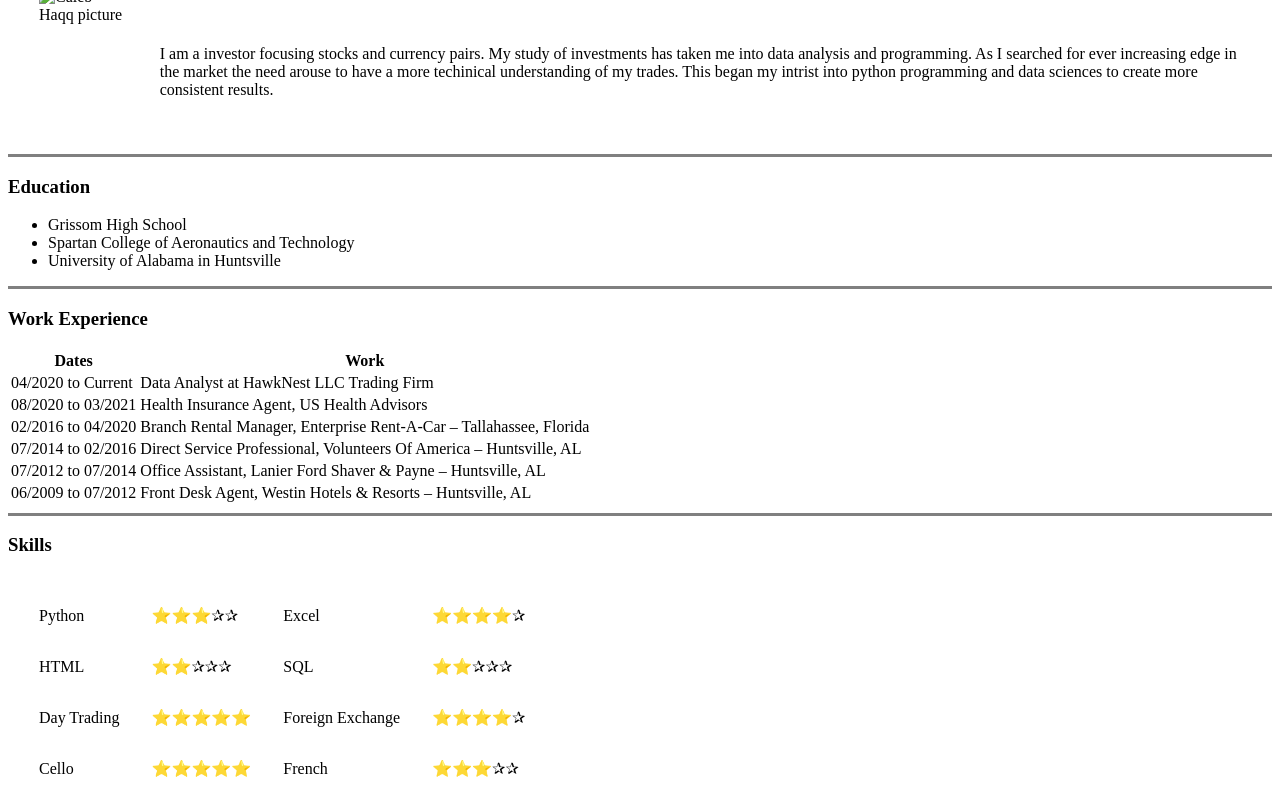
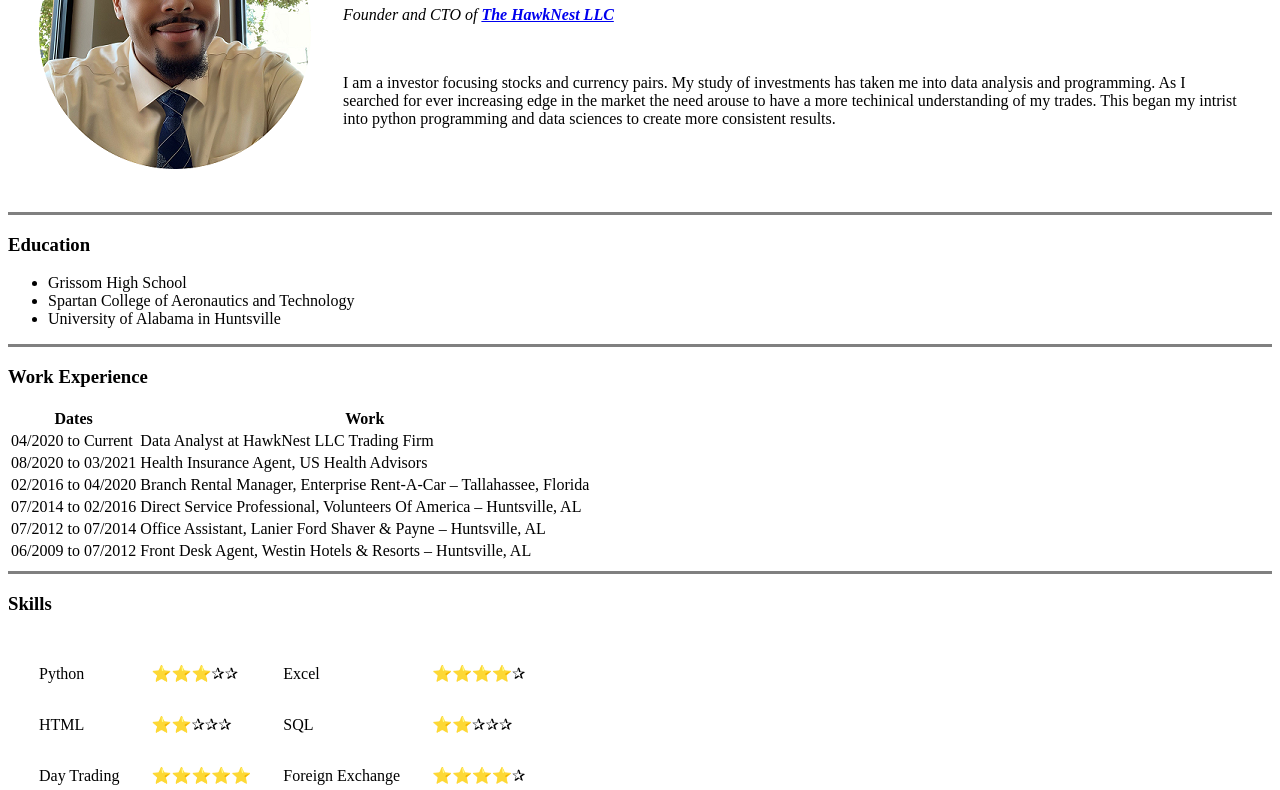
Before and after one commit to Hawkk2/Cv_Resume, a plain HTML site: page index.html in a window 1280 px wide. Shown: the part 142-932 px from the top of the page. Drawn offline with Linux system fonts and the light colour scheme.

Commit message:
Update index.html

```diff
--- a/index.html
+++ b/index.html
@@ -9,7 +9,7 @@
 <body>
   <table cellspacing="30">
     <tr>
-      <td><img src="Images\IMG_1156-modified.png" alt="Caleb Haqq picture">
+      <td><img src="IMG_1156-modified.png" alt="Caleb Haqq picture">
       </td>
       <td>
         <h1>Caleb Haqq</h1>
```
